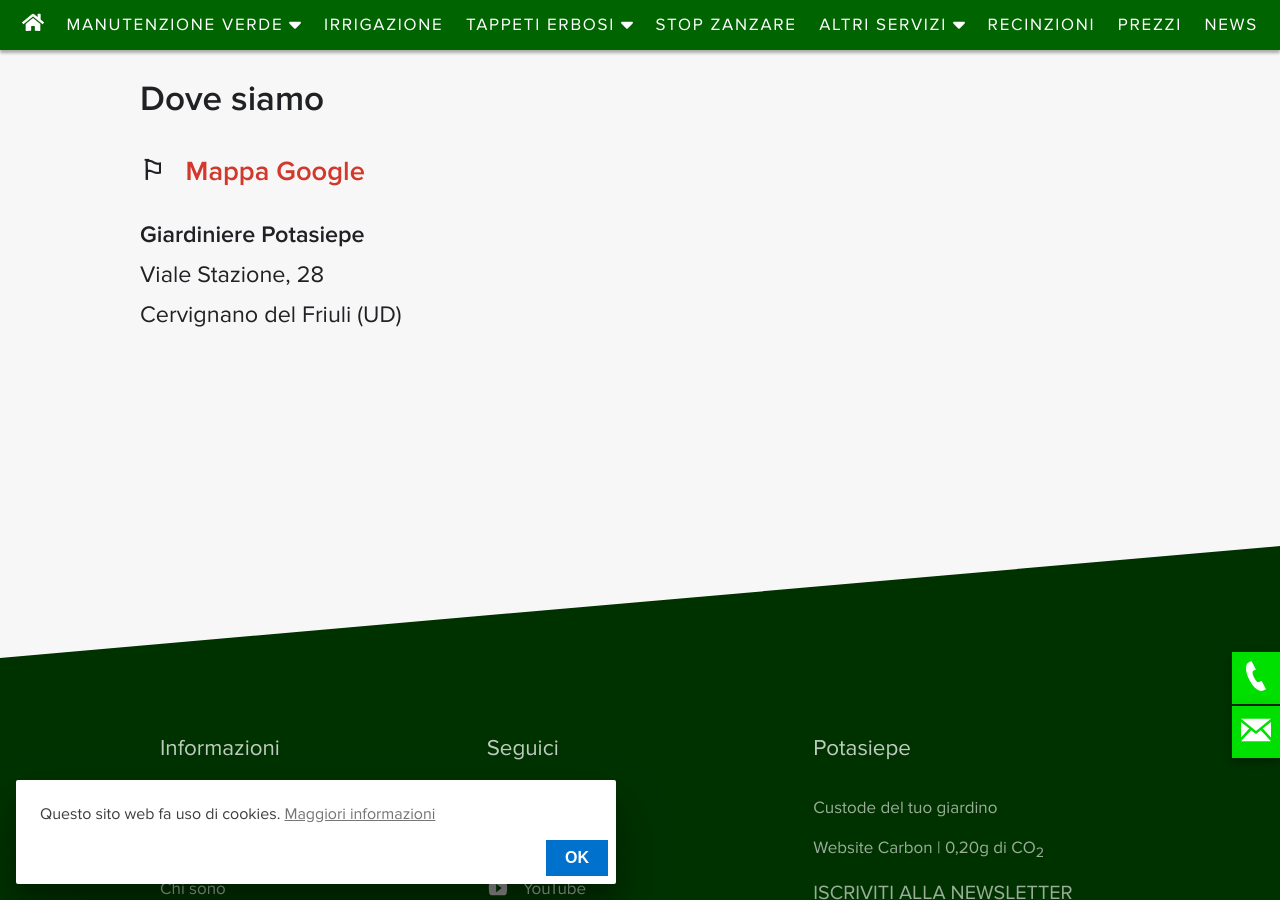
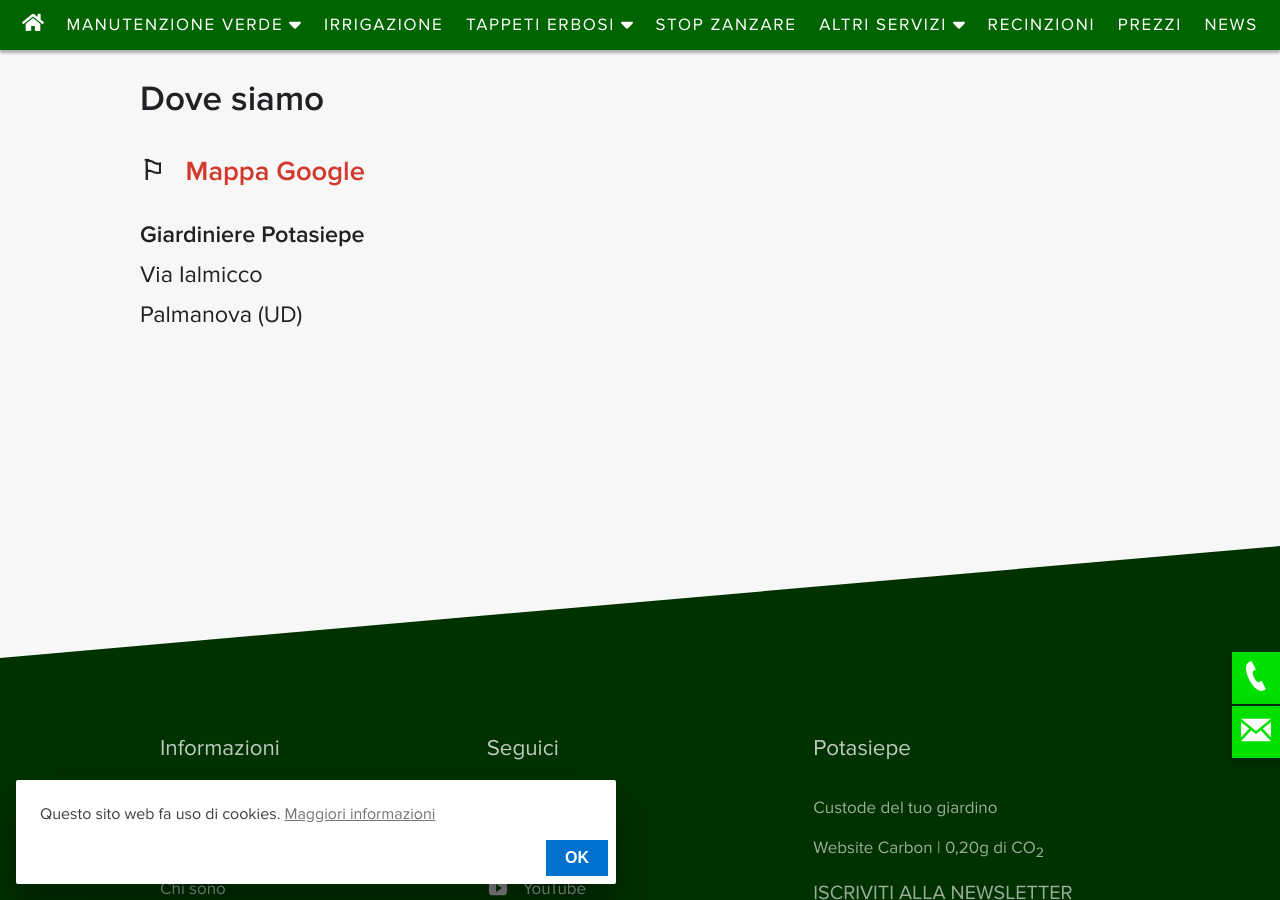
Before and after one commit to enricocaputo/enricocaputo.github.io, a Jekyll site: the page built from pages/contatti.html, in a window 1280 px wide and 900 px high, scrolled down 3273 px. Built offline with Jekyll 4.4.1, drawn with Linux system fonts in a browser that asks for light colours.

Commit message:
Palmanova

```diff
--- a/pages/contatti.html
+++ b/pages/contatti.html
@@ -89,5 +89,5 @@ L’accesso ai servizi di contatto presuppone la consapevole presa visione ed in
 <h2>Dove siamo</h2>
 <h3>&#9872; <a href="https://g.page/potasiepe?gm" title="Vai a Google Maps" target="_blank" rel="noopener">&nbsp; Mappa Google</a></h3>
 <p><b>Giardiniere Potasiepe</b><br>
-Viale Stazione, 28 <br>
-Cervignano del Friuli (UD)</p>
+Via Ialmicco <br>
+Palmanova (UD)</p>
```
